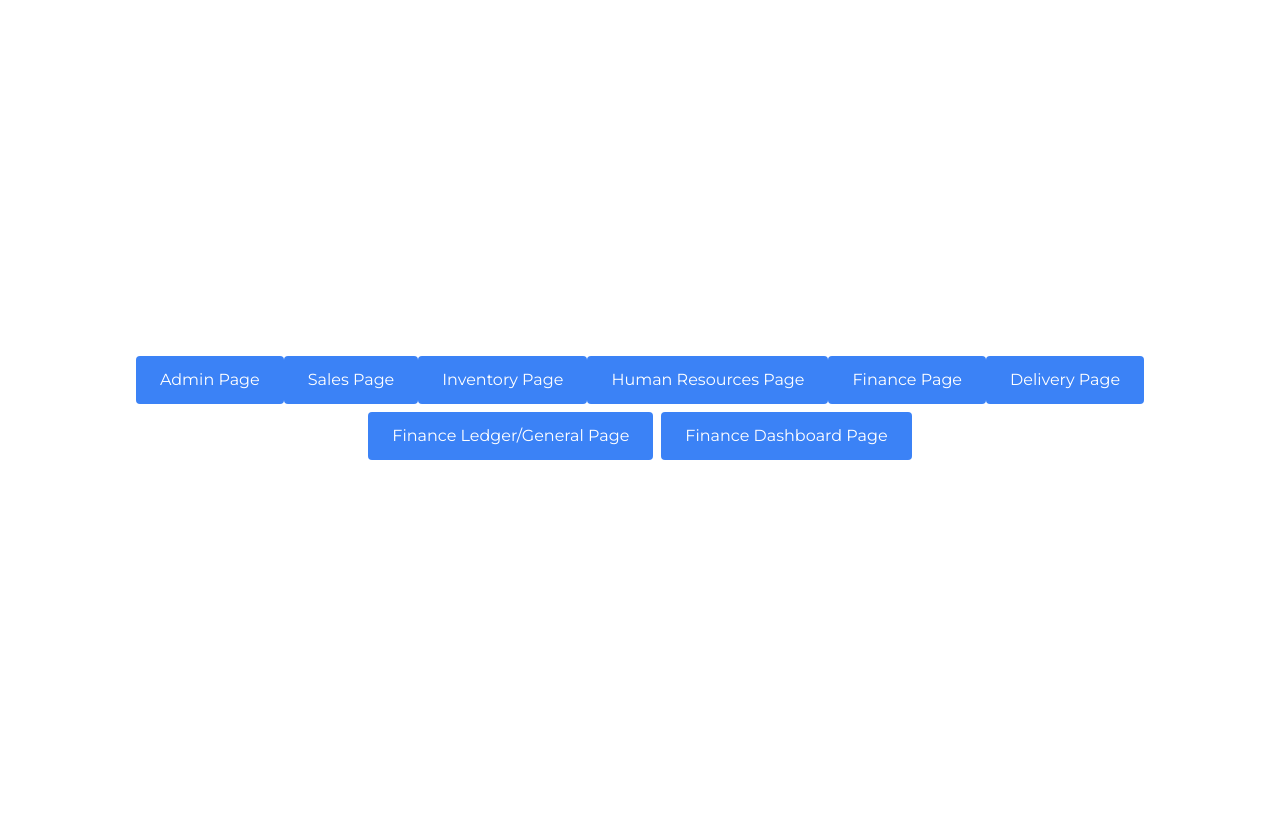
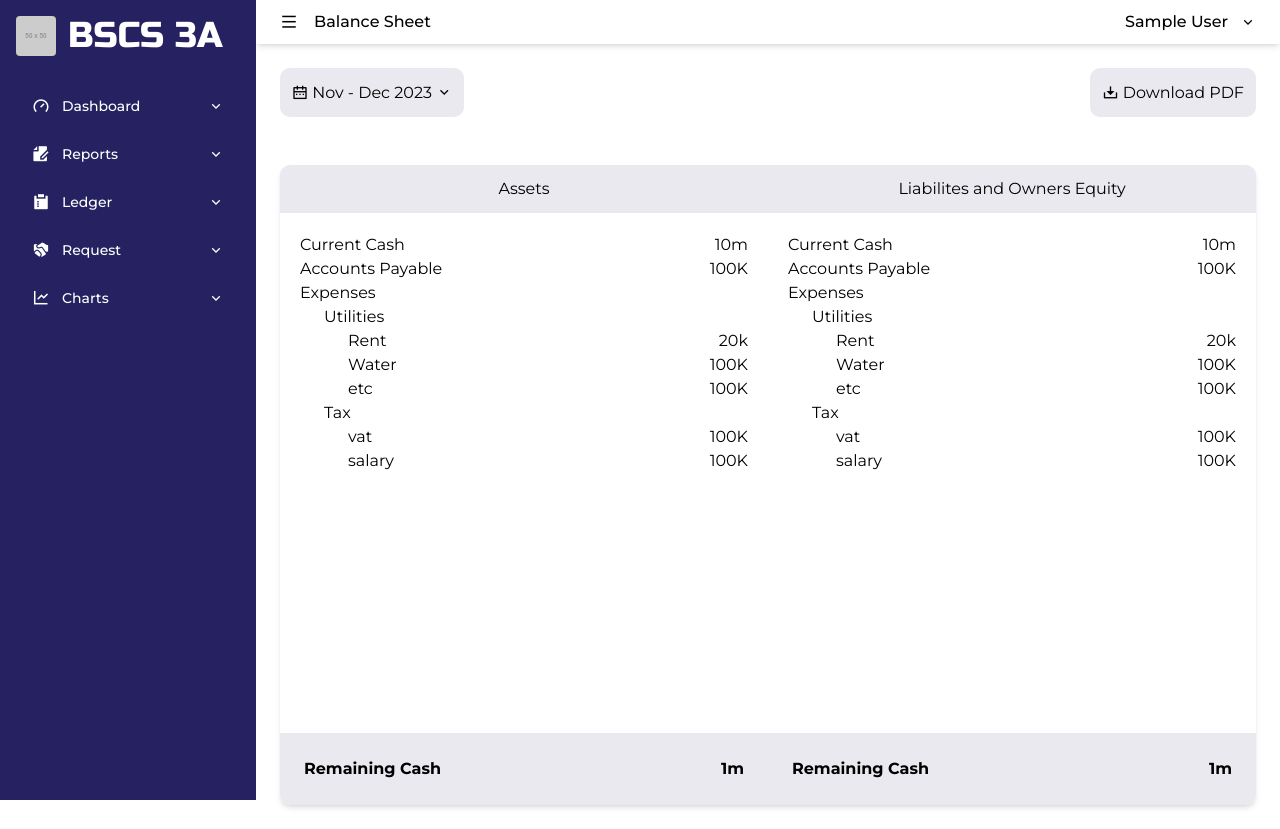
Before and after one commit to bscs3a/Master, a PHP site: page /Master/public/finance/views/fin.reportBalance.php in a window 1280 px wide. Before the commit the page ends 460 px from the top, so only its background shows below. Run offline with PHP 8.4, Linux system fonts and the light colour scheme; grey boxes labelled with a size stand in for pictures from a placeholder-image service; some libraries are stand-ins or nearby versions.

Commit message:
finished report balance

```diff
--- /dev/null
+++ b/public/finance/views/fin.reportBalance.php
@@ -0,0 +1,196 @@
+<!DOCTYPE html>
+<html lang="en">
+
+<head>
+    <meta charset="UTF-8">
+    <meta name="viewport" content="width=device-width, initial-scale=1.0">
+    <title>Balance Sheet Report</title>
+    <link href="./../src/tailwind.css" rel="stylesheet">
+    <link rel="stylesheet" href="https://cdn.jsdelivr.net/npm/remixicon/fonts/remixicon.css">
+</head>
+
+<body>
+    <!-- Start: Sidebar -->
+    <?php include "components/sidebar.php" ?>
+    <!-- End: Sidebar -->
+
+    <!-- Start: Dashboard -->
+    <main class="w-full md:w-[calc(100%-256px)] md:ml-64 min-h-screen transition-all main">
+
+
+        <!-- Start: Header -->
+
+        <div class="py-2 px-6 bg-white flex items-center shadow-md sticky top-0 left-0 z-30">
+
+            <!-- Start: Active Menu -->
+
+            <button type="button" class="text-lg sidebar-toggle">
+                <i class="ri-menu-line"></i>
+            </button>
+
+            <ul class="flex items-center text-md ml-4">
+
+                <li class="mr-2">
+                    <p class="text-black font-medium">Balance Sheet</p>
+                </li>
+
+            </ul>
+
+            <!-- End: Active Menu -->
+
+            <!-- Start: Profile -->
+
+            <ul class="ml-auto flex items-center">
+                <div class="text-black font-medium">Sample User</div>
+                <li class="dropdown ml-3">
+                    <i class="ri-arrow-down-s-line"></i>
+                </li>
+            </ul>
+
+            <!-- End: Profile -->
+
+        </div>
+
+        <!-- End: Header -->
+
+        <!-- Start Buttons -->
+        <div class = "p-6 flex w-full justify-between">
+            <button class = "rounded-[10px] bg-[#E9E9EF] p-3">
+                <i class="ri-calendar-2-line"></i> Nov - Dec 2023 <i class="ri-arrow-down-s-line"></i>
+            </button>
+            <button class = "rounded-[10px] bg-[#E9E9EF] p-3">
+                <i class="ri-download-2-line"></i> Download PDF
+            </button>
+        </div>
+        <!-- End Buttons -->
+
+
+        <!-- Start Report -->
+        <div class="m-6 bg-white border-solid border-gray-800 shadow-md rounded-[10px] min-h-[80vh] grid grid-cols-2 grid-rows-[auto_1fr_auto]">
+            <!-- header -->
+            <div class = "bg-[#E9E9EF] rounded-tl-[10px] text-center p-3">
+                Assets
+            </div>
+            <div class = "bg-[#E9E9EF] rounded-tr-[10px] text-center p-3">
+                Liabilites and Owners Equity
+            </div>
+            <!-- start of detailed report -->
+            <ul class="list-none m-5">
+                <li class = "flex justify-between">
+                    <span>Current Cash</span>
+                    <span>10m</span>
+                </li>
+                <li class = "flex justify-between">
+                    <span>Accounts Payable</span>
+                    <span>100K</span>
+                </li>
+                <li>
+                    Expenses
+                    <ul class="list-none ps-6">
+                        <li>
+                            Utilities
+
+                            <ul class="list-none ps-6">
+                                <li class = "flex justify-between">
+                                    <span>Rent</span>
+                                    <span>20k</span>
+                                </li>
+                                <li class = "flex justify-between">
+                                    <span>Water</span>
+                                    <span>100K</span>
+                                </li>
+                                <li class = "flex justify-between">
+                                    <span>etc</span>
+                                    <span>100K</span>
+                                </li>
+                            </ul>
+                        </li>
+                        <li>
+                            Tax
+                            <ul class="list-none ps-6">
+                                <li class = "flex justify-between">
+                                    <span>vat</span>
+                                    <span>100K</span>
+                                </li>
+                                <li class = "flex justify-between">
+                                    <span>salary</span>
+                                    <span>100K</span>
+                                </li>
+                            </ul>
+                        </li>
+                    </ul>
+                </li>
+            </ul>
+            <!-- end of detailed report -->
+            <ul class="list-none m-5">
+                <li class = "flex justify-between">
+                    <span>Current Cash</span>
+                    <span>10m</span>
+                </li>
+                <li class = "flex justify-between">
+                    <span>Accounts Payable</span>
+                    <span>100K</span>
+                </li>
+                <li>
+                    Expenses
+                    <ul class="list-none ps-6">
+                        <li>
+                            Utilities
+
+                            <ul class="list-none ps-6">
+                                <li class = "flex justify-between">
+                                    <span>Rent</span>
+                                    <span>20k</span>
+                                </li>
+                                <li class = "flex justify-between">
+                                    <span>Water</span>
+                                    <span>100K</span>
+                                </li>
+                                <li class = "flex justify-between">
+                                    <span>etc</span>
+                                    <span>100K</span>
+                                </li>
+                            </ul>
+                        </li>
+                        <li>
+                            Tax
+                            <ul class="list-none ps-6">
+                                <li class = "flex justify-between">
+                                    <span>vat</span>
+                                    <span>100K</span>
+                                </li>
+                                <li class = "flex justify-between">
+                                    <span>salary</span>
+                                    <span>100K</span>
+                                </li>
+                            </ul>
+                        </li>
+                    </ul>
+                </li>
+            </ul>
+            <!-- start of ending result -->
+            <div class="w-full bottom-0 flex justify-between  bg-[#E9E9EF] rounded-bl-[10px] p-6">
+                <span class = "font-bold">
+                    Remaining Cash
+                </span>
+                <span class = "font-bold">
+                    1m
+                </span>
+            </div>
+            <div class="w-full bottom-0 flex justify-between  bg-[#E9E9EF] rounded-br-[10px] p-6">
+                <span class = "font-bold">
+                    Remaining Cash
+                </span>
+                <span class = "font-bold">
+                    1m
+                </span>
+            </div>
+            <!-- end of ending result -->
+        </div>
+        <!-- End Report -->
+
+    </main>
+    <!-- End: Dashboard -->
+</body>
+
+</html>
```
Also changed, not shown: src/tailwind.css.
